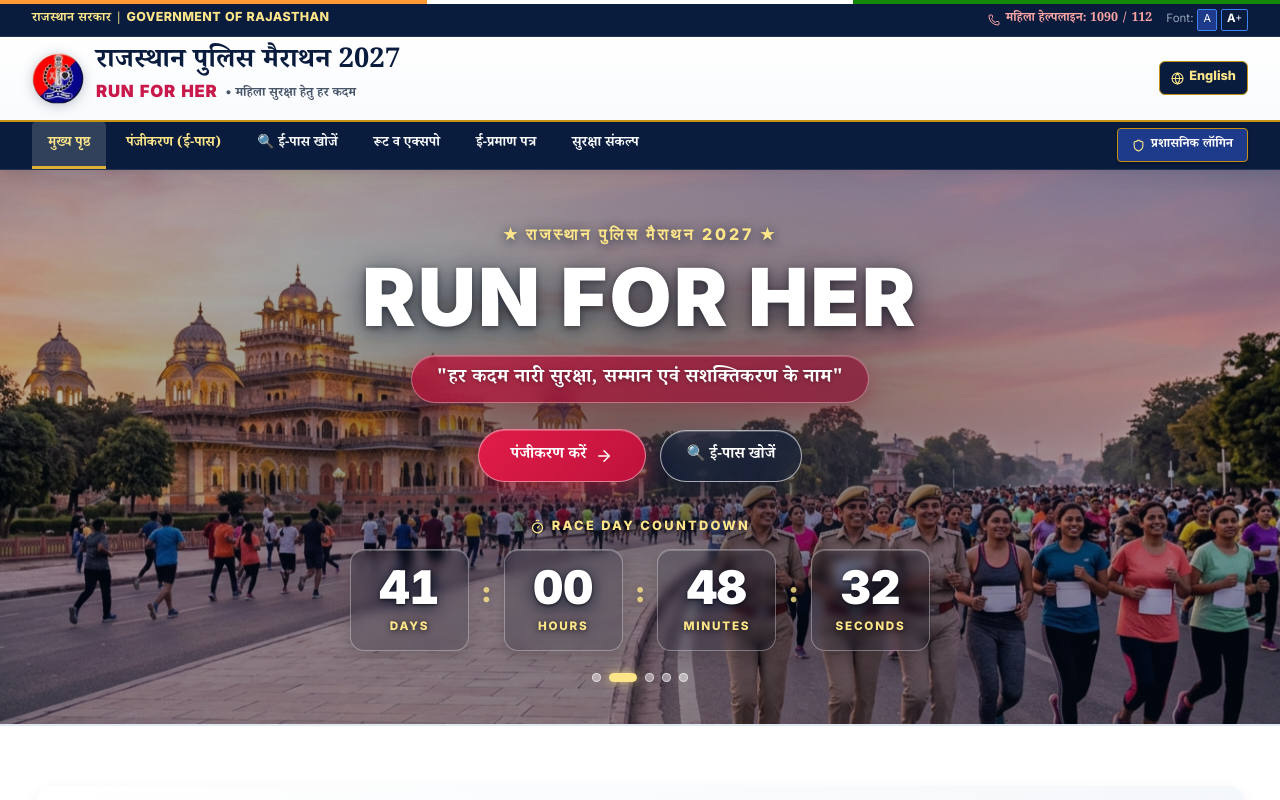
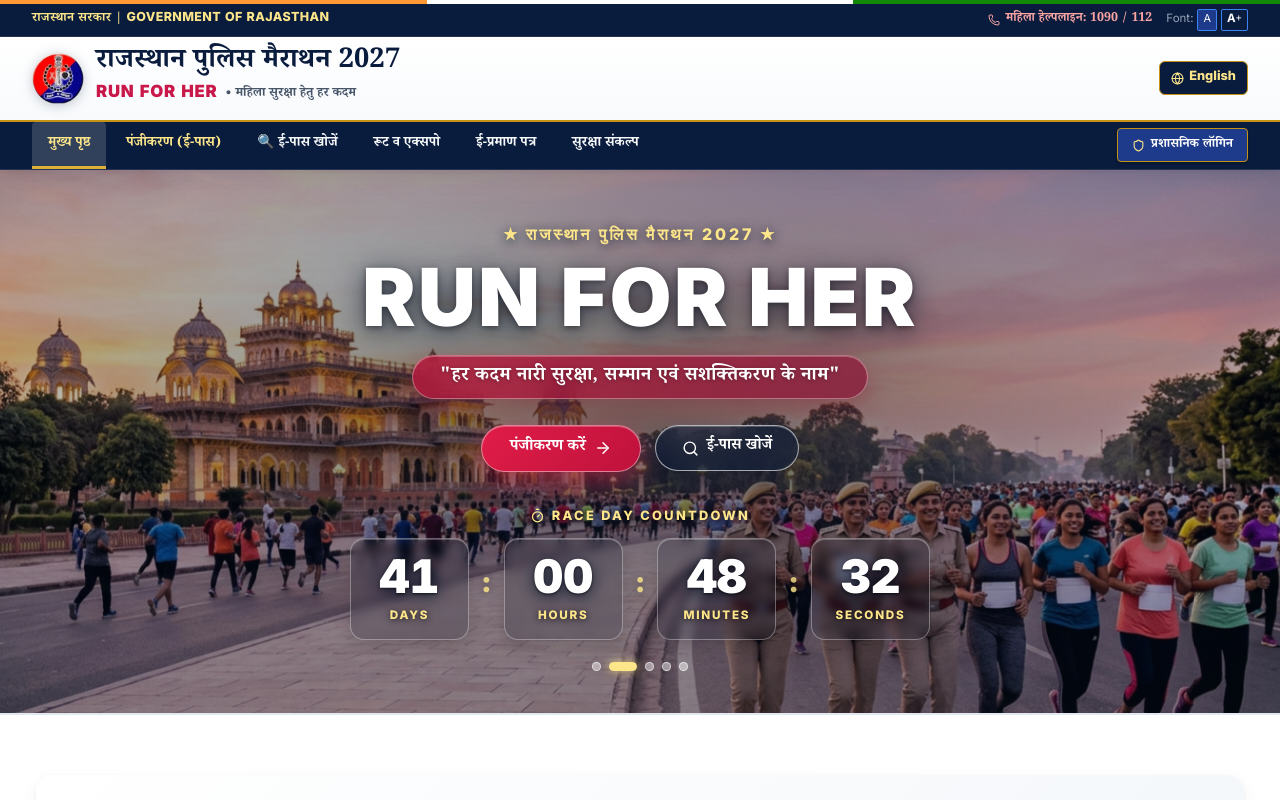
Before and after one commit to mpalsaniya68/rajasthan-police-run-for-her, a React (Vite) app: page / in a window 1280 px wide. Shown: the top 800 px of the page. Built offline with nearby package versions, Linux system fonts and the light colour scheme; a web font is replaced by a local one.

Commit message:
fix(hero): perfectly center slogan pill text and align CTA button contents vertically and horizontally

```diff
--- a/src/components/Hero.jsx
+++ b/src/components/Hero.jsx
@@ -1,5 +1,5 @@
 import React, { useState, useEffect } from 'react';
-import { Timer, ArrowRight } from 'lucide-react';
+import { Timer, ArrowRight, Search } from 'lucide-react';
 import { useLanguage } from '../context/LanguageContext';
 
 const HERO_SLIDES = [
@@ -137,22 +137,32 @@ export function Hero({ onOpenRegister, onOpenFindPass }) {
             </h1>
 
             {/* Translucent Frosted Crimson-Glass Slogan Pill */}
-            <div style={{ width: '100%', marginBottom: '26px' }}>
+            <div style={{ width: '100%', display: 'flex', justifyContent: 'center', alignItems: 'center', marginBottom: '26px' }}>
               <div className="hero-slogan-wrap" style={{
                 background: 'linear-gradient(135deg, rgba(190, 18, 60, 0.76) 0%, rgba(136, 19, 55, 0.72) 100%)',
                 backdropFilter: 'blur(12px)',
                 WebkitBackdropFilter: 'blur(12px)',
                 border: '1px solid rgba(255, 255, 255, 0.35)',
-                display: 'inline-block',
-                padding: '8px 24px',
+                display: 'inline-flex',
+                alignItems: 'center',
+                justifyContent: 'center',
+                textAlign: 'center',
+                padding: '9px 26px',
                 borderRadius: '999px',
-                boxShadow: '0 8px 24px rgba(136, 19, 55, 0.35), inset 0 1px 0 rgba(255, 255, 255, 0.25)'
+                boxShadow: '0 8px 24px rgba(136, 19, 55, 0.35), inset 0 1px 0 rgba(255, 255, 255, 0.25)',
+                maxWidth: '94%',
+                margin: '0 auto'
               }}>
                 <span style={{
-                  fontSize: 'clamp(0.9rem, 2vw, 1.2rem)',
+                  fontSize: 'clamp(0.88rem, 2vw, 1.18rem)',
                   fontWeight: 800,
                   color: '#ffffff',
                   letterSpacing: '0.02em',
+                  lineHeight: 1.3,
+                  display: 'inline-flex',
+                  alignItems: 'center',
+                  justifyContent: 'center',
+                  textAlign: 'center',
                   textShadow: '0 1px 4px rgba(0, 0, 0, 0.35)'
                 }}>
                   {t('slogan')}
@@ -168,7 +178,7 @@ export function Hero({ onOpenRegister, onOpenFindPass }) {
                 title={isHindi ? "ऑनलाइन पंजीकरण पोर्टल" : "Online Registration Portal"}
               >
                 <span>{isHindi ? 'पंजीकरण करें' : 'Register Now'}</span>
-                <ArrowRight size={18} />
+                <ArrowRight size={18} style={{ flexShrink: 0 }} />
               </button>
 
               <button
@@ -176,7 +186,8 @@ export function Hero({ onOpenRegister, onOpenFindPass }) {
                 className="hero-btn-glass"
                 title={isHindi ? "ई-पास खोजें व पुनः डाउनलोड करें" : "Find & Download E-Pass"}
               >
-                <span>{isHindi ? '🔍 ई-पास खोजें' : '🔍 Find E-Pass'}</span>
+                <Search size={17} style={{ flexShrink: 0 }} />
+                <span>{isHindi ? 'ई-पास खोजें' : 'Find E-Pass'}</span>
               </button>
             </div>
 
@@ -287,6 +298,14 @@ export function Hero({ onOpenRegister, onOpenFindPass }) {
             linear-gradient(180deg, rgba(5, 17, 38, 0.22) 0%, rgba(5, 17, 38, 0.08) 50%, rgba(5, 17, 38, 0.28) 100%);
         }
 
+        .hero-slogan-wrap {
+          display: inline-flex !important;
+          align-items: center !important;
+          justify-content: center !important;
+          text-align: center !important;
+          margin: 0 auto !important;
+        }
+
         .hero-cta-group {
           display: flex;
           justify-content: center;
@@ -300,12 +319,15 @@ export function Hero({ onOpenRegister, onOpenFindPass }) {
           background: linear-gradient(135deg, #e11d48 0%, #be123c 100%);
           color: #ffffff;
           border: 1.5px solid rgba(255, 255, 255, 0.45);
-          padding: 13px 32px;
+          padding: 12px 28px;
           border-radius: 999px;
           font-size: 0.98rem;
           font-weight: 800;
           display: inline-flex;
           align-items: center;
+          justify-content: center;
+          line-height: 1.3;
+          text-align: center;
           gap: 8px;
           cursor: pointer;
           box-shadow: 0 10px 26px rgba(225, 29, 72, 0.48), inset 0 1px 0 rgba(255, 255, 255, 0.25);
@@ -323,12 +345,15 @@ export function Hero({ onOpenRegister, onOpenFindPass }) {
           -webkit-backdrop-filter: blur(12px);
           color: #ffffff;
           border: 1.5px solid rgba(255, 255, 255, 0.62);
-          padding: 13px 26px;
+          padding: 12px 26px;
           border-radius: 999px;
           font-size: 0.95rem;
           font-weight: 800;
           display: inline-flex;
           align-items: center;
+          justify-content: center;
+          line-height: 1.3;
+          text-align: center;
           gap: 8px;
           cursor: pointer;
           box-shadow: 0 8px 22px rgba(5, 17, 38, 0.32), inset 0 1px 0 rgba(255, 255, 255, 0.22);
@@ -442,7 +467,11 @@ export function Hero({ onOpenRegister, onOpenFindPass }) {
           }
 
           .hero-slogan-wrap {
-            padding: 7px 16px !important;
+            padding: 8px 18px !important;
+            display: inline-flex !important;
+            align-items: center !important;
+            justify-content: center !important;
+            text-align: center !important;
           }
 
           .hero-cta-group {
@@ -456,9 +485,11 @@ export function Hero({ onOpenRegister, onOpenFindPass }) {
           .hero-cta-group button {
             width: 100% !important;
             justify-content: center !important;
+            align-items: center !important;
             padding: 13px 18px !important;
             font-size: 0.94rem !important;
             min-height: 48px !important;
+            text-align: center !important;
           }
 
           .hero-countdown-card {
```
